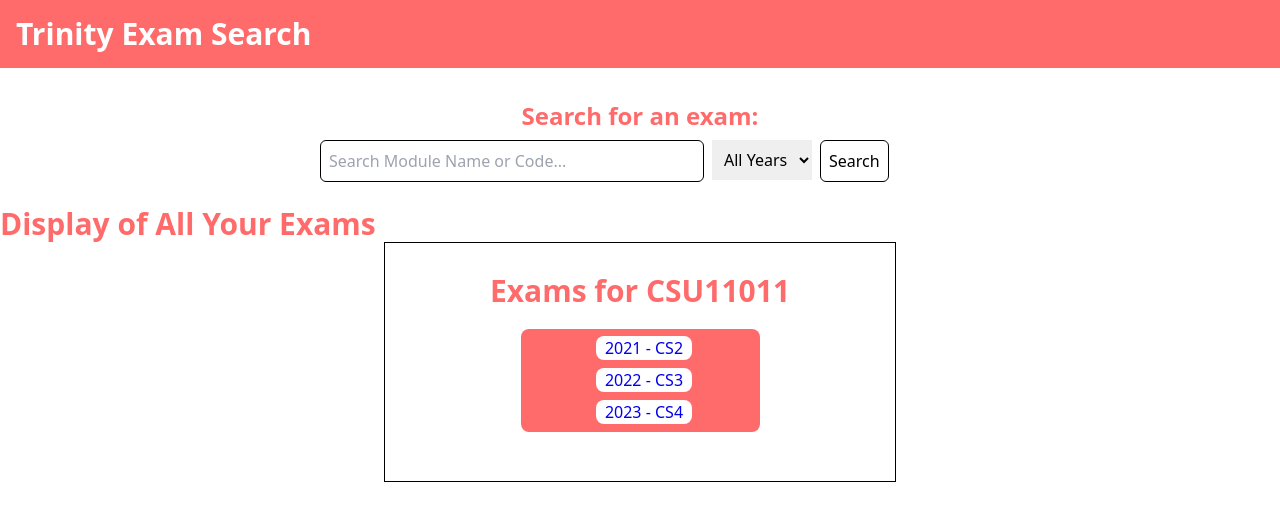
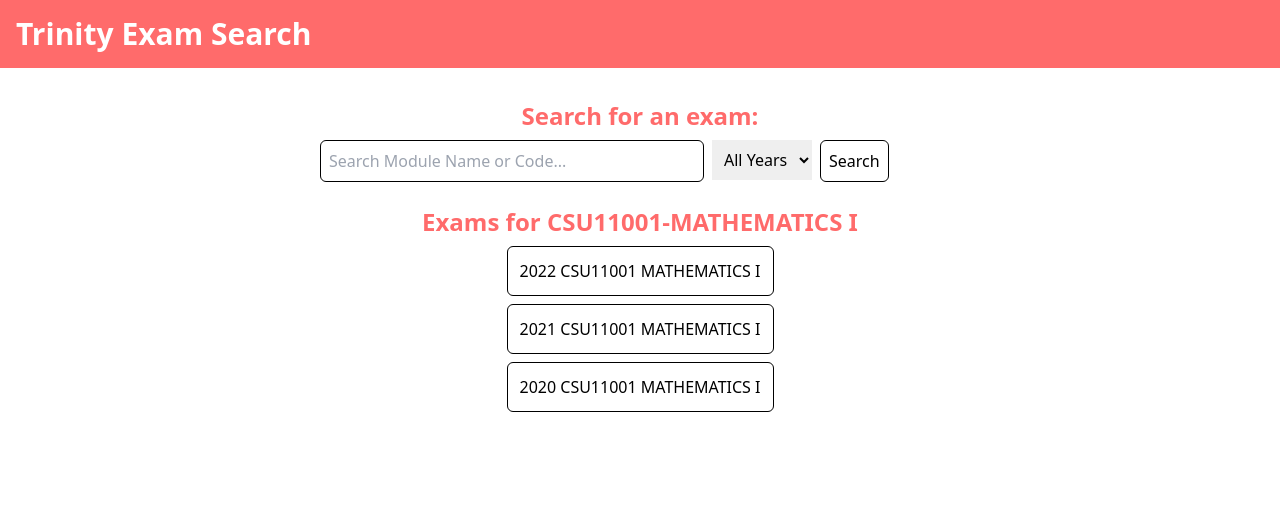
Before and after one commit to Jd7103/hack-trinity-2023-team-2, a React (Create React App) app in the folder hack-trinity-ui/: page / in a window 1280 px wide. Shown: the top 520 px of the page. Built offline with nearby package versions, Linux system fonts and the light colour scheme.

Commit message:
Refactor with Real Links

```diff
--- a/hack-trinity-ui/src/App.js
+++ b/hack-trinity-ui/src/App.js
@@ -8,11 +8,18 @@ function App() {
     console.log(name);
     console.log(year);
   }
+  const code = "CSU11001";
+  const name = "MATHEMATICS I";
+  const exams = [
+    { 2022: "https://www.scss.tcd.ie/undergraduate/modules/past-papers/CSU11001.pdf"},
+    { 2021: "https://www.scss.tcd.ie/undergraduate/modules/past-papers/CSU11001.pdf" },
+    { 2020: "https://www.scss.tcd.ie/undergraduate/modules/past-papers/CSU11001.pdf" },
+  ]
   return (
     <div>
       <Navbar />
       <SearchBar handleSearch={handleSearch} />
-      <Exams />
+      <Exams code={code} name={name} exams={exams} />
     </div>
   );
 }
--- a/hack-trinity-ui/src/components/Exams.js
+++ b/hack-trinity-ui/src/components/Exams.js
@@ -1,32 +1,14 @@
-import React, { useRef } from 'react';
-
-function Exams(props) {
-  const pastExamList = useRef();
-  const exams = [{
-      module: "CSU11011",
-      title: "CS2",
-      year: "2021"
-    },
-    {
-      title: "CS3",
-      year: "2022"
-    },
-    {
-      title: "CS4",
-      year: "2023"
-    }
-  ]
+function Exams({ code, name, exams }) {
   return (
-    <div className="h-[30vh]">
-      <h2>Display of All Your Exams</h2>
-      <div className="list-wrap">
-        <h2>Exams for {exams[0].module}</h2>
-        <ul id="list" className="past-exam-list m-5" ref={pastExamList}>
-          {exams.map((exam) => (
-            <li className="past-exam-item"><a href="">{exam.year} - {exam.title}</a></li>
-          ))}
-        </ul>
-      </div>
+    <div className="flex flex-col justify-center items-center">
+      <h3>Exams for {code}-{name}</h3>
+      <ul className="">
+        {exams.map((exam, index) => (
+          <li key={index} className="border border-black p-3 my-2 rounded-md hover:bg-primary hover:text-white hover:shadow-md">
+            <a className="hover:underline" href={exam[Object.keys(exams[index])[0]]}>{Object.keys(exams[index])[0]} {code} {name}</a>
+          </li>
+        ))}
+      </ul>
     </div>
 
   )
```
